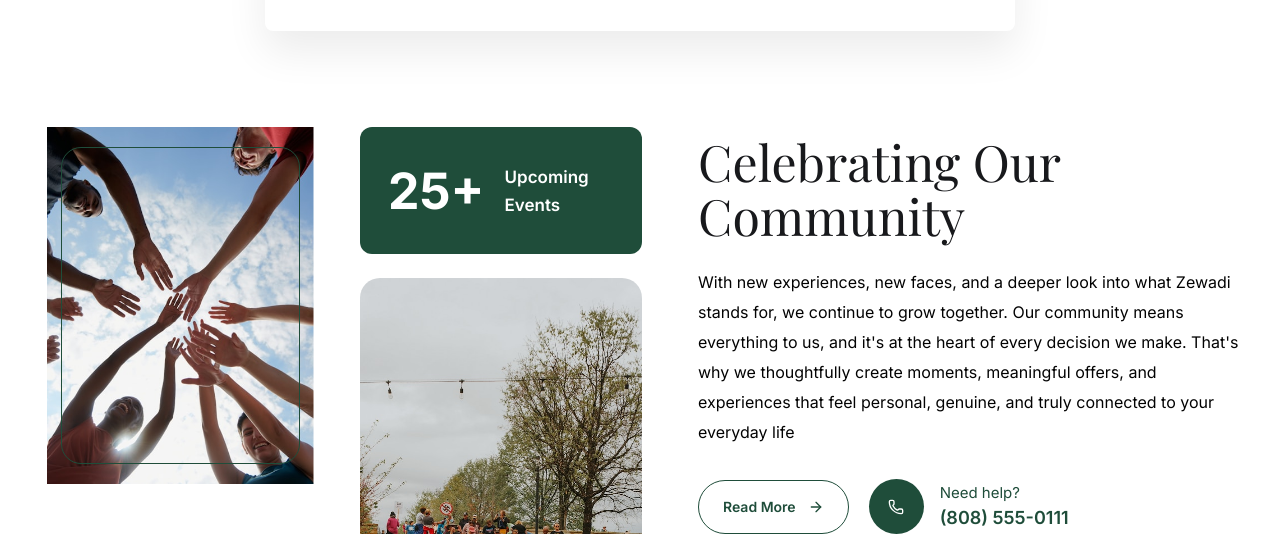
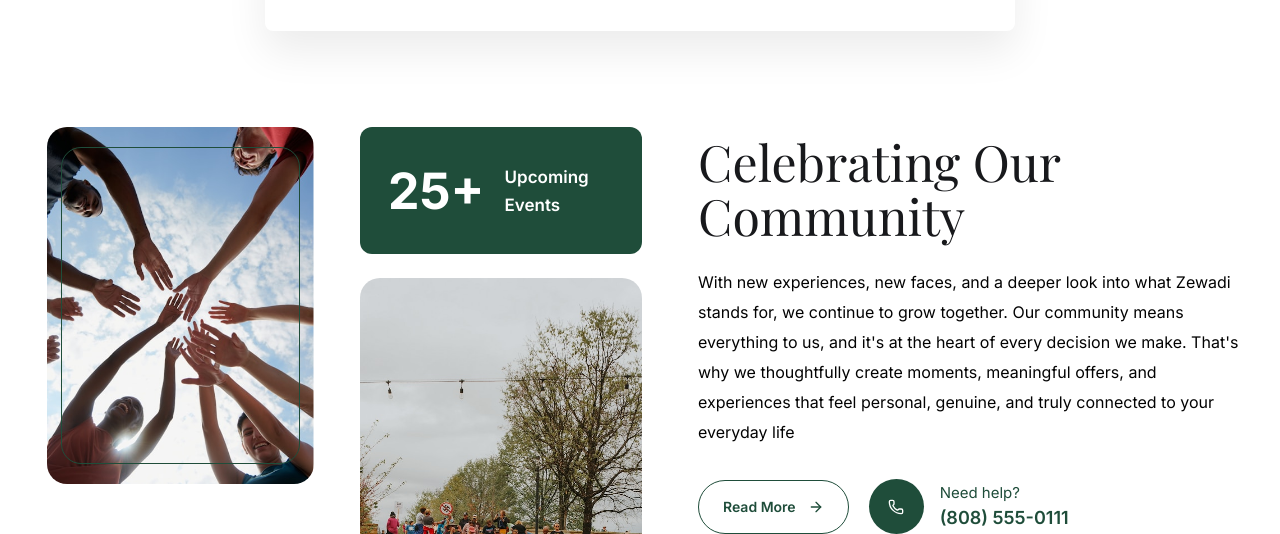
Before and after one commit to teambrandbook/new-zewadi, a Next.js app: page /events in a window 1280 px wide. Shown: the part 1081-1615 px from the top of the page. Built offline with nearby package versions, Linux system fonts and the light colour scheme.

Commit message:
fix aliment issue ,set animation changes ,give links in footer the set images curves

```diff
--- a/src/components/events/CommunitySection.tsx
+++ b/src/components/events/CommunitySection.tsx
@@ -6,13 +6,13 @@ export default function CommunitySection() {
   return (
     <section className="px-4 py-10 sm:px-6 lg:px-0">
       <div className="mx-auto grid max-w-[1200px] gap-10 lg:grid-cols-[280px_282px_minmax(0,1fr)] lg:items-start">
-        <div className="image-topdown relative mx-auto w-full max-w-[267px]">
+        <div className="image-topdown relative mx-auto w-full max-w-[267px] ">
           <div className="image-topdownrelative h-[320px] overflow-hidden rounded-[20px] sm:h-[357px]">
             <Image
               src="/event/community_hands.png"
               alt="Hands joining in a community moment"
               fill
-              className="object-cover"
+              className="object-cover rounded-[20px]"
             />
           </div>
           <div className="pointer-events-none absolute inset-x-[14px] inset-y-[20px] rounded-[20px] border border-[#1f4d3a]" />
```
